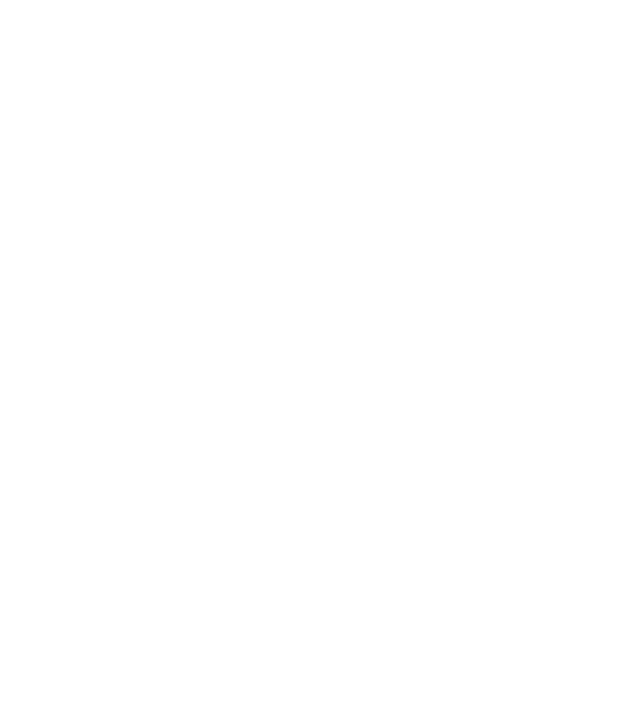
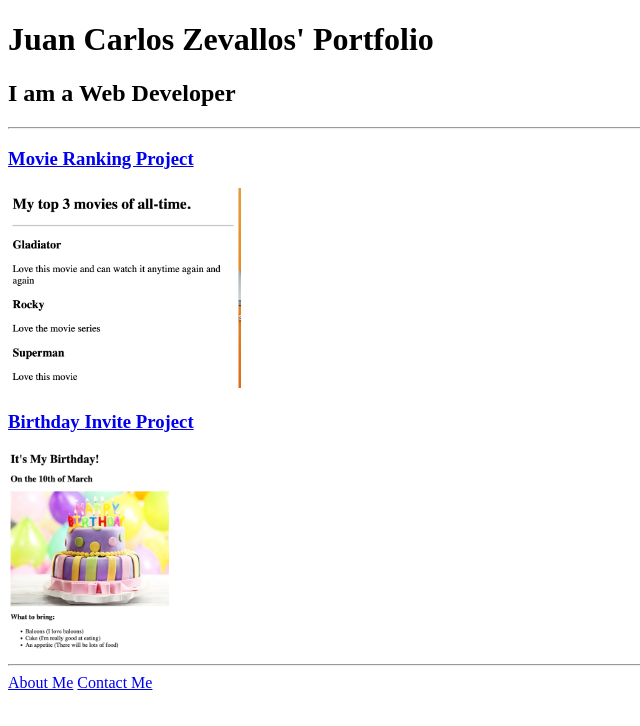
Before and after one commit to djicc100/html-portfolio, a plain HTML site: page index.html in a window 1280 px wide. Shown: the whole page, without its empty margins (0-640 px from the left). Drawn offline with Linux system fonts and the light colour scheme.

Commit message:
Add files via upload

```diff
--- a/index.html
+++ b/index.html
@@ -1,15 +1,21 @@
-<!-- TODO 1: Create the HTML Boilerplate -->
 
-<!-- TODO 2: Add Your previous projects' HTML into the public folder -->
+<!DOCTYPE html>
+<html lang="en">
+<head>
+    <meta charset="UTF-8">
+    <title>Juan Carlos' Portfollio</title>
+</head>
+<body>
+    <h1>Juan Carlos Zevallos' Portfolio</h1>
+    <h2>I am a Web Developer</h2>
+    <hr />
+    <h3><a href="./public/movie-ranking.html">Movie Ranking Project</a></h3>
+    <img src="./assets/images/movie-ranking.png" height="200" alt="movie ranking project preview"/>
+    <h3><a href="./public/birthday-invite.html">Birthday Invite Project</a></h3>
+    <img src="./assets/images/birthday-invite.png" height="200" alt="birthday invite project preview"/>
+    <hr />
+    <a href="./public/about.html">About Me</a>
+    <a href="./public/contact.html">Contact Me</a>
+</body>
 
-<!-- TODO 3: Take screenshots of your project previews and add the images to the images folder -->
-
-<!-- TODO 4: Add titles/subtitles etc. -->
-
-<!-- TODO 5: Add a link to the project pages -->
-
-<!-- TODO 6: Add images to show the project previews
-HINT for TODO 6: You can use the height attribute set to 200 to make the image smaller:
-https://developer.mozilla.org/en-US/docs/Web/HTML/Element/img#attr-height -->
-
-<!-- TODO 7: Add the Contact Me and About Me page links -->
+</html>
```
